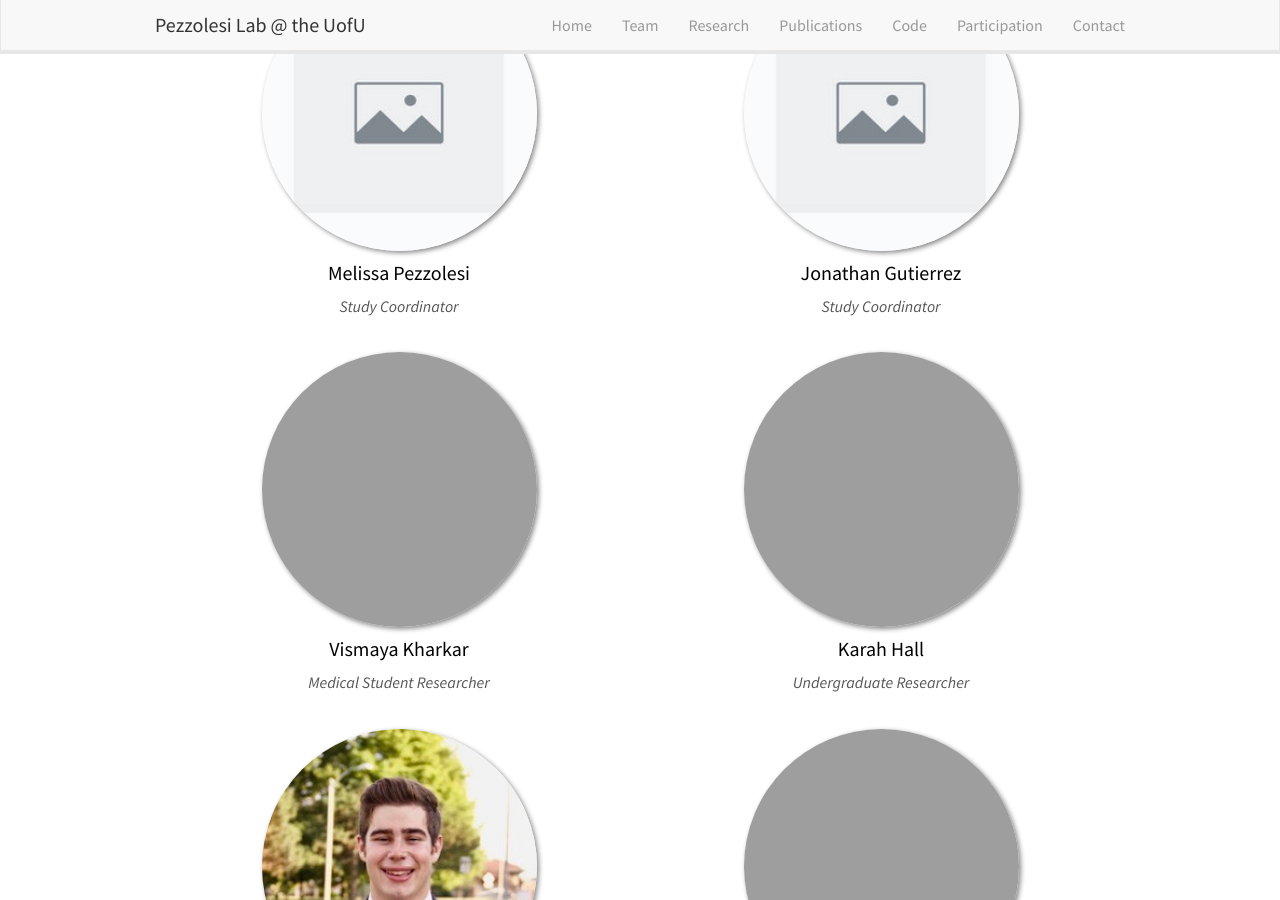
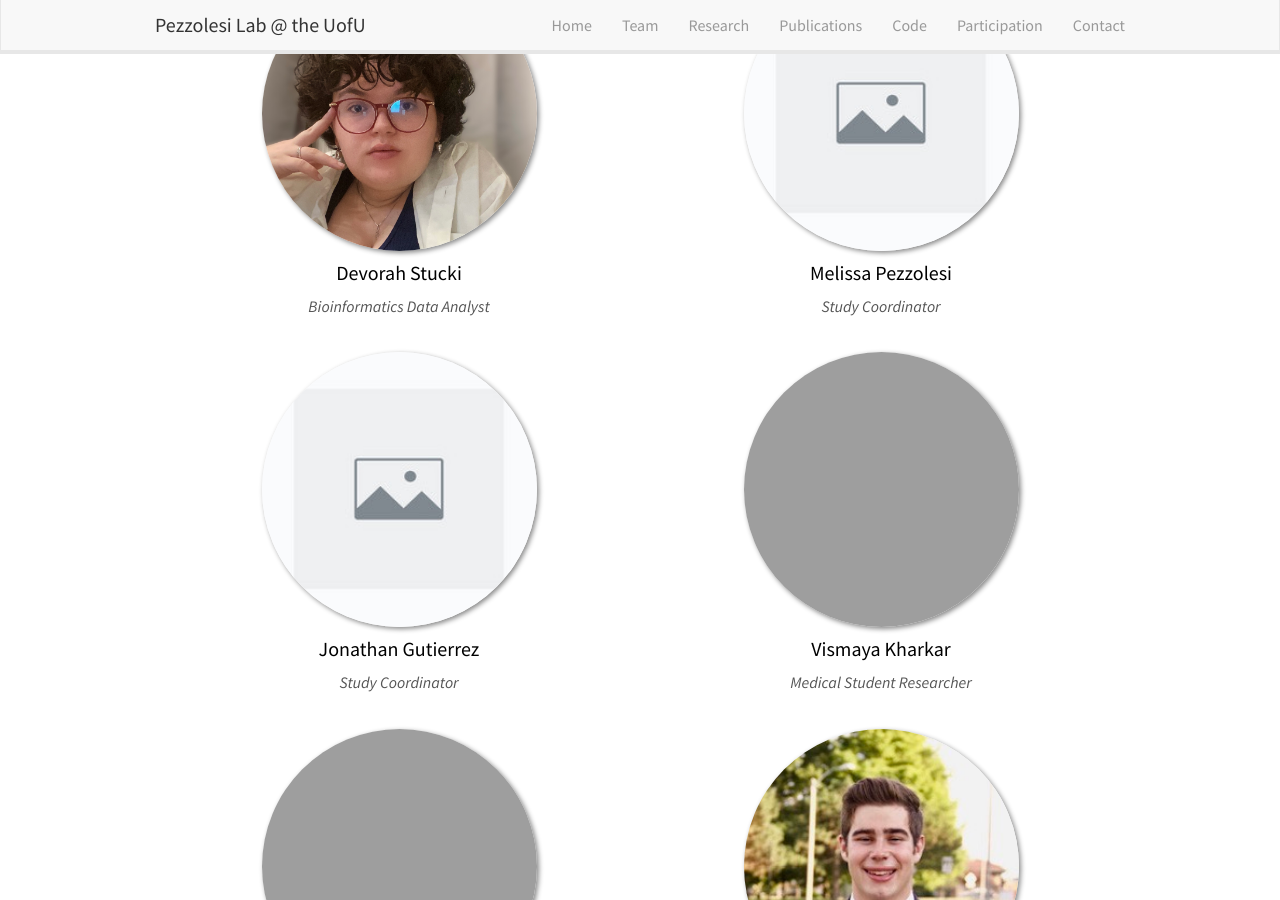
Before and after one commit to PezzolesiLab/pezzolesilab, a Jekyll site: the page built from _pages/team.md, in a window 1280 px wide and 900 px high, scrolled down 976 px. Built offline with Jekyll 4.4.1, drawn with Linux system fonts in a browser that asks for light colours; nearby versions of some CDN libraries.

Commit message:
Update team_members.yml

```diff
--- a/_data/team_members.yml
+++ b/_data/team_members.yml
@@ -20,6 +20,12 @@
   photo: brady_neeley.jpg
   info: Bioinformatics Data Analyst
   url: bradyneeley
+  group: 1
+
+- name: Devorah Stucki
+  photo: devorah.jpeg
+  info: Bioinformatics Data Analyst
+  url: devorahstucki
   group: 1
 
 - name: Melissa Pezzolesi
```
